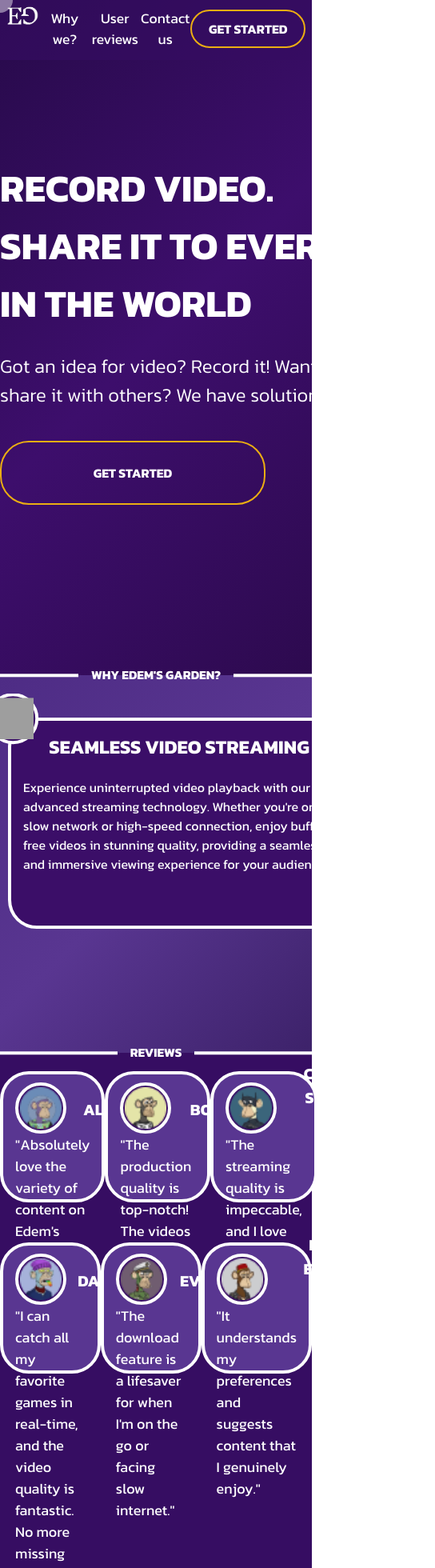
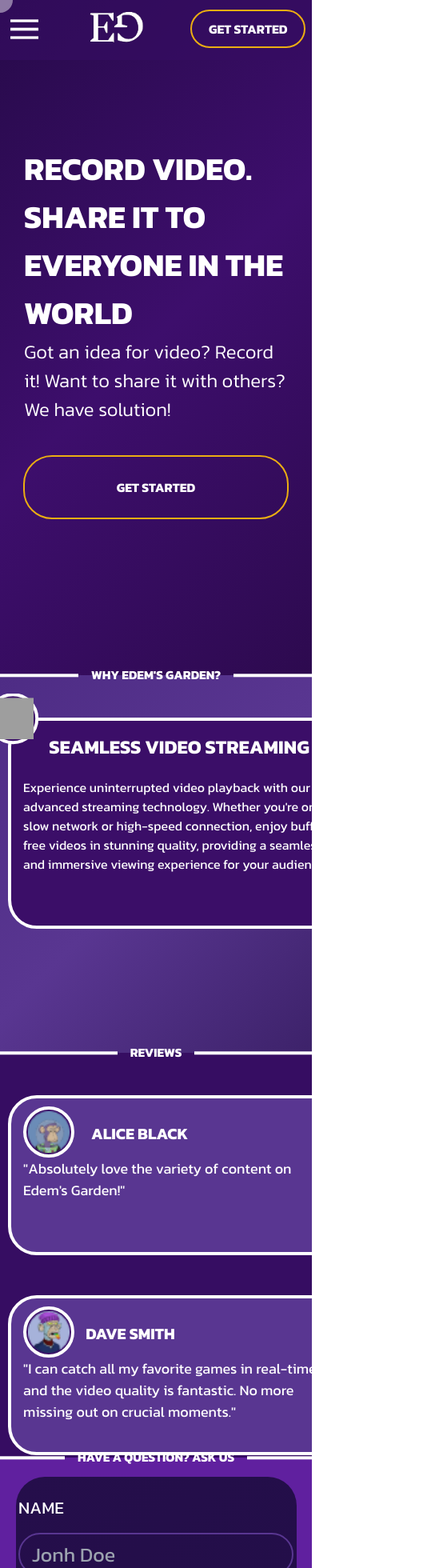
Before and after one commit to Edem-s-Garden/edem_host_land, a React (Create React App) app: page / in a window 390 px wide. Shown: the top 1960 px of the page at 80% size, 544 px wide, since content can reach past the window. Built offline with nearby package versions, Linux system fonts and the light colour scheme; grey boxes are pictures that could not be loaded.

Commit message:
Updated responsobility

```diff
--- a/src/components/ConctactUsForm/ContactUsForm.module.css
+++ b/src/components/ConctactUsForm/ContactUsForm.module.css
@@ -60,7 +60,7 @@
   margin-top: 100px;
 }
 
- @media (max-width:1024px) {
+ @media (max-width:1150px) {
   .pic{
     display: none;
   }
--- a/src/components/Feedback/Feedback.module.css
+++ b/src/components/Feedback/Feedback.module.css
@@ -1,19 +1,27 @@
 .container {
-  height: 85vh;
+  height: 65vh;
   background: #360d62;
 }
 
 .comments {
   display: flex;
+
   flex-direction: row;
   justify-content: space-around;
   margin-bottom: 50px;
 }
 
+.scroll {
+  display: flex;
+  flex-direction: row;
+  padding: 30px 0px;
+
+}
 /* stylelint-disable-next-line selector-class-pattern */
 .field_container {
   display: flex;
   flex-direction: column;
+  width: 100%;
 }
 
 .button {
@@ -21,3 +29,23 @@
   justify-content: center;
   margin-top: 100px;
 }
+
+@media (max-width: 1260px) {
+  .container{
+  height: 60vh;
+ }
+
+}
+@media (max-width: 1200px) {
+  .scroll {
+    overflow-x: scroll;
+    scrollbar-width: none;
+  }
+
+  .field_container {
+    flex-wrap: nowrap;
+    width: auto;
+
+  }
+
+}
--- a/src/components/Feedback/index.jsx
+++ b/src/components/Feedback/index.jsx
@@ -8,9 +8,10 @@ import Button from '../ui/Button'
 function Feedback() {
 	return (
 		<div id='feedback' className={styles.container}>
-			<Divider title={'REVIEWS'}  />
-			<div className='field_container'>
-				<div className={styles.comments}>
+			<Divider title={'REVIEWS'} />
+			<div className={styles.scroll}>
+				<div className={styles.field_container}>
+					<div className={styles.comments}>
 					{comments.slice(0, comments.length / 2).map((comment) => {
 						return (
 							<Field
@@ -19,7 +20,7 @@ function Feedback() {
 								text={comment.text}
 								icon={comment.icon}
 								width={428}
-								height={164}
+								height={200}
 							/>
 						)
 					})}
@@ -33,10 +34,11 @@ function Feedback() {
 								text={comment.text}
 								icon={comment.icon}
 								width={428}
-								height={164}
+								height={200}
 							/>
 						)
 					})}
+					</div>
 				</div>
 			</div>
 		</div>
--- a/src/components/Field/Field.module.css
+++ b/src/components/Field/Field.module.css
@@ -1,5 +1,6 @@
 /* stylelint-disable selector-class-pattern */
 .container {
+  position: relative;
   padding: 10px 15px;
   background-color: #593691;
   border-radius: 36px;
@@ -8,6 +9,7 @@
   box-shadow: 0 0 0 0 #290b4d;
   border: 4px solid white;
   transition: all 0.3s;
+  margin: 0 4px;
 
   &:hover {
     transform: translateY(-10px);
@@ -49,4 +51,17 @@
 
 .text {
   font-size: 18px;
+
 }
+@media (max-width: 1300px) {
+  .container {
+
+    margin: 0 10px;
+
+    &:hover {
+      transform: none;
+      box-shadow: none;
+    }
+  }
+
+}
--- a/src/components/Field/index.jsx
+++ b/src/components/Field/index.jsx
@@ -4,7 +4,7 @@ import styles from './Field.module.css'
 const Field = ({ width, height, title, text, icon }) => {
 	const containerStyle = {
 		width: `${width}px`,
-		height: `${height}px`,
+		minHeight: `${height}px`,
 	}
 
 	return (
--- a/src/components/LandingSection/LandingSection.module.css
+++ b/src/components/LandingSection/LandingSection.module.css
@@ -68,7 +68,7 @@
 	}
 }
 
-@media (max-width: 1100px) {
+@media (max-width: 1125px) {
 	.landing {
 		grid-template-columns: 1fr;
 	}
@@ -76,3 +76,16 @@
 		display: none;
 	}
 }
+@media (max-width: 550px) {
+	.text{
+		justify-items: center;
+	}
+	.text_lg{
+		width: 370px;
+		font-size: 2.5rem;
+		padding: 0 20px;
+	}
+	.text_sm{
+		width: 330px;
+	}
+}
--- a/src/components/Navbar/Navbar.module.css
+++ b/src/components/Navbar/Navbar.module.css
@@ -33,3 +33,36 @@
 .link {
 	font-size: 1.1rem;
 }
+.collapse_button{
+margin:  0 5px;
+}
+.collapse_button img{
+	width: 35px;
+	height: 35px;
+}
+ul{
+	background-color: #46117ea2;
+
+}
+li{
+	padding: 2px 5px;
+	text-align: center;
+	border-bottom: 1px solid;
+	width: 90;
+}
+li .link{
+	font-size: 1.4rem;
+	font-weight: 300;
+}
+@media (min-width:550px) {
+	.collapse_button{
+		display: none;
+	}
+
+
+}
+@media (max-width:550px) {
+	.links {
+			display: none;
+		}
+}
--- a/src/components/Navbar/index.jsx
+++ b/src/components/Navbar/index.jsx
@@ -1,12 +1,26 @@
-import React from 'react'
+import React,{useState} from 'react'
 import logo from '../../img/LOGO.png'
+import menuham from '../../img/menuham.png'
 import Button from '../ui/Button'
 import styles from './Navbar.module.css'
 
+
+
 function Navbar() {
+
+		const [isOpen, setIsOpen] = useState(false);
+
+		const handleToggle = () => {
+			setIsOpen(!isOpen);
+		};
+
 		return (
 			<div className={styles.container}>
 				<div className={styles.navbar}>
+					<button className={styles.collapse_button} onClick={handleToggle}>
+						<img src={menuham} alt='Open menu' />
+					</button>
+
 					<div className={styles.logo}>
 						<img src={logo} alt='EG' />
 					</div>
@@ -26,9 +40,29 @@ function Navbar() {
 								Contact us
 							</a>
 						</div>
+					</div>
 					<Button title={'GET STARTED'} width={144} height={48} insetValue={'12em'} />
+
 				</div>
-			</div>
+				{isOpen && (
+					<ul className="link_list">
+						<li>
+							<a href='#why_section' className={styles.link}>
+								Why we?
+							</a>
+						</li>
+						<li>
+							<a href='#feedback' className={styles.link}>
+								User reviews
+							</a>
+						</li>
+						<li>
+							<a href='#contact_us' className={styles.link}>
+								Contact us
+							</a>
+						</li>
+					</ul>
+				)}
 			</div>
 		)
 	}
```
Also changed, not shown: src/img/menuham.png (added). Lines whose indentation alone changed are shown as unchanged.
